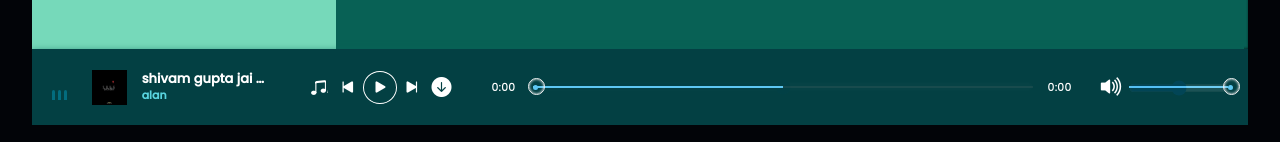
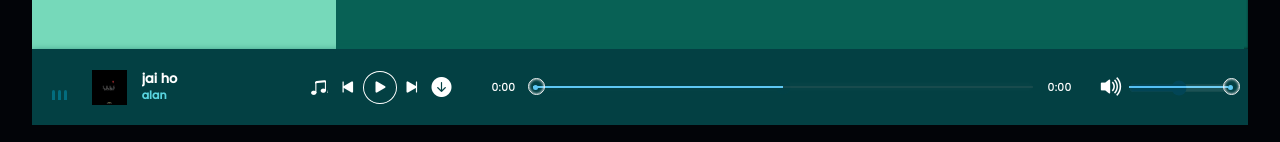
Before and after one commit to Tribhuone/Music-Player, a plain HTML site: page index.html in a window 1280 px wide. Shown: the part 655-797 px from the top of the page. Drawn offline with nearby package versions, Linux system fonts and the light colour scheme; a web font is replaced by a local one.

Commit message:
index.html

```diff
--- a/index.html
+++ b/index.html
@@ -689,7 +689,7 @@
 
              <img src="image/img1.jpg" alt="" id="poster_master_play">
              <h5 id="title">
-                shivam gupta jai ho
+                 jai ho
                <div class="subtitle">alan</div>
             </h5>
 
```
